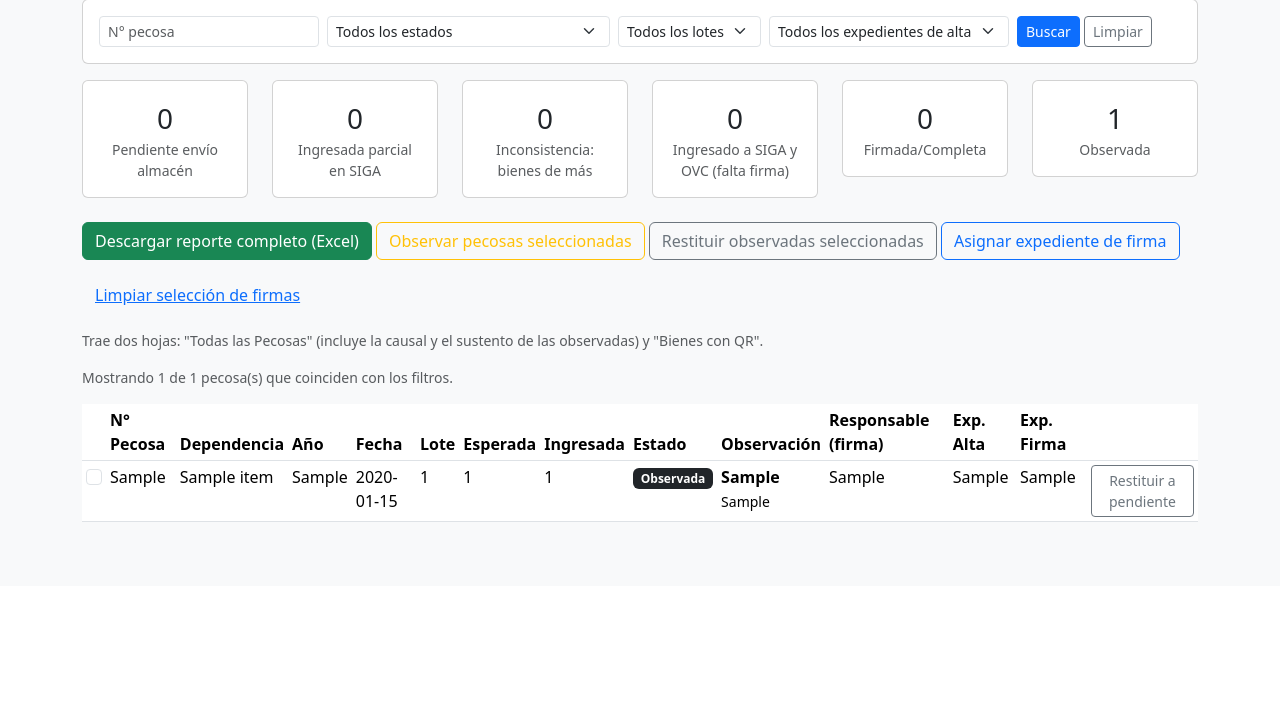
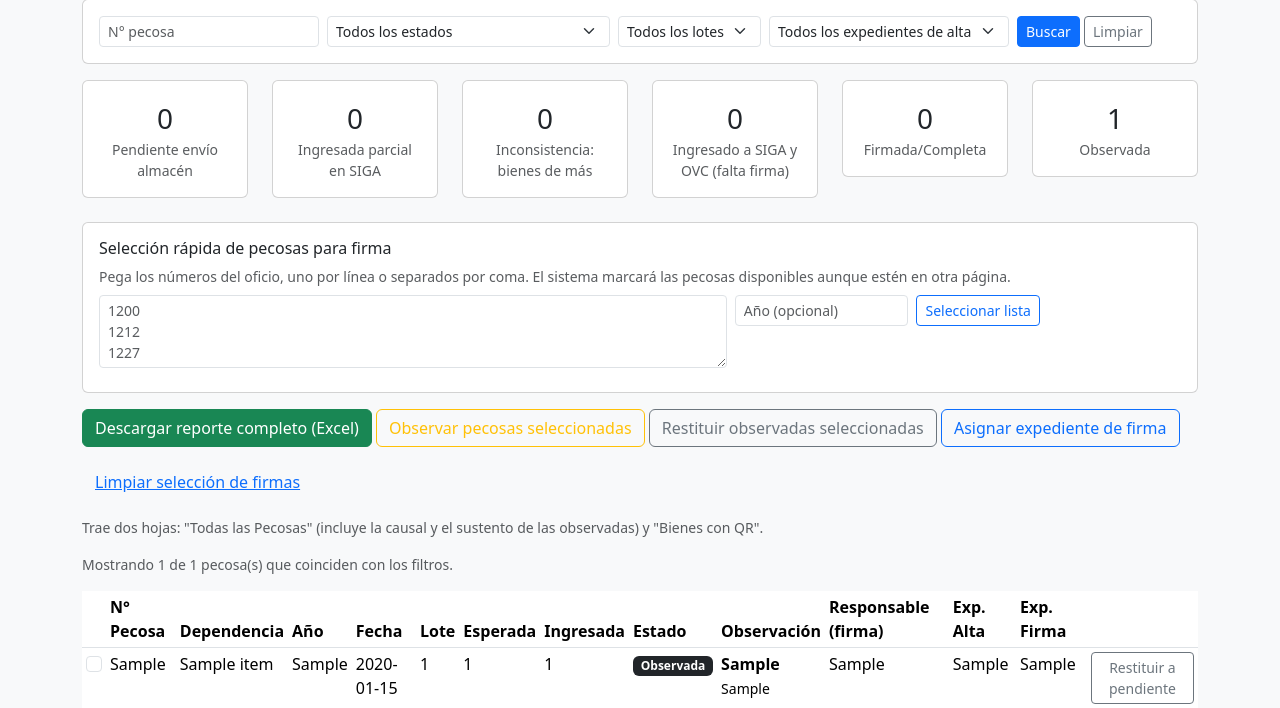
Before and after one commit to intkvn/siga-onevision-app2, a FastAPI app: a page that uses app/templates/control.html in a window 1280 px wide. Shown: the part 405-1113 px from the top of the page. Before the commit the page ends 927 px from the top, so only its background shows below. Run offline with FastAPI, Linux system fonts and the light colour scheme; the visitor is signed in with stand-in values (Sample User, id 1); tables that the repository leaves empty hold one stand-in row (values such as "Sample post").

Commit message:
Add bulk pecosa selection for signatures

```diff
--- a/app/routers/control.py
+++ b/app/routers/control.py
@@ -166,6 +166,18 @@ def ver_control(
     pagina = max(1, min(pagina, total_paginas))
     inicio = (pagina - 1) * FILAS_POR_PAGINA
     filas_pagina = filas_filtradas[inicio:inicio + FILAS_POR_PAGINA]
+    indice_firma = [
+        {
+            "clave": f"{fila['ano_eje']}|{fila['nro_pecosa']}",
+            "numero": fila["nro_pecosa"],
+            "ano": fila["ano_eje"],
+            "estado": fila["estado"],
+            "seleccionable": bool(
+                fila["pecosa_id"] and fila["estado"] == ESTADO_FALTA_FIRMA
+            ),
+        }
+        for fila in filas
+    ]
 
     return templates.TemplateResponse(
         "control.html",
@@ -186,6 +198,7 @@ def ver_control(
             "total_filtradas": total_filtradas,
             "pagina": pagina,
             "total_paginas": total_paginas,
+            "indice_firma": indice_firma,
         },
     )
 
--- a/app/templates/control.html
+++ b/app/templates/control.html
@@ -75,6 +75,25 @@
         </a>
     </div>
     {% endfor %}
+</div>
+
+<div class="card mb-3">
+    <div class="card-body">
+        <h6 class="mb-2">Selección rápida de pecosas para firma</h6>
+        <p class="text-muted small mb-2">Pega los números del oficio, uno por línea o separados por coma. El sistema marcará las pecosas disponibles aunque estén en otra página.</p>
+        <div class="row g-2 align-items-start">
+            <div class="col-md-7">
+                <textarea id="lista-pecosas-firma" class="form-control form-control-sm" rows="3" placeholder="1200&#10;1212&#10;1227"></textarea>
+            </div>
+            <div class="col-md-2">
+                <input id="anio-lista-pecosas" type="text" class="form-control form-control-sm" placeholder="Año (opcional)">
+            </div>
+            <div class="col-md-3">
+                <button type="button" class="btn btn-sm btn-outline-primary" onclick="seleccionarListaPecosas()">Seleccionar lista</button>
+            </div>
+        </div>
+        <div id="resultado-lista-pecosas" class="small mt-2"></div>
+    </div>
 </div>
 
 <a href="/control/exportar" class="btn btn-success mb-3">Descargar reporte completo (Excel)</a>
@@ -224,6 +243,7 @@
 
 <script>
 const almacenamientoSeleccionesFirma = 'control-selecciones-firma';
+const indicePecosasFirma = {{ indice_firma|tojson }};
 function leerSeleccionesFirma() {
     try { return new Set(JSON.parse(localStorage.getItem(almacenamientoSeleccionesFirma) || '[]')); }
     catch (_) { return new Set(); }
@@ -252,6 +272,43 @@ function limpiarSeleccionFirma() {
     localStorage.removeItem(almacenamientoSeleccionesFirma);
     document.querySelectorAll('.seleccion-firma').forEach((campo) => campo.checked = false);
     actualizarContadorFirma(new Set());
+}
+function numeroCanonico(valor) {
+    const texto = String(valor || '').trim().replace(/\.0$/, '');
+    return /^\d+$/.test(texto) ? String(Number(texto)) : texto;
+}
+function seleccionarListaPecosas() {
+    const texto = document.getElementById('lista-pecosas-firma').value.trim();
+    const anioGeneral = document.getElementById('anio-lista-pecosas').value.trim();
+    const resultado = document.getElementById('resultado-lista-pecosas');
+    if (!texto) { resultado.textContent = 'Pega al menos un número de pecosa.'; resultado.className = 'small mt-2 text-danger'; return; }
+    const tokens = texto.split(/[\s,;]+/).map((token) => token.trim()).filter(Boolean);
+    const actuales = leerSeleccionesFirma();
+    const seleccionadas = [], noEncontradas = [], ambiguas = [], noDisponibles = [];
+    const vistos = new Set();
+    tokens.forEach((token) => {
+        let anio = anioGeneral;
+        let numero = token;
+        if (token.includes('|')) [anio, numero] = token.split('|', 2).map((parte) => parte.trim());
+        numero = numeroCanonico(numero);
+        if (!numero || vistos.has(`${anio}|${numero}`)) return;
+        vistos.add(`${anio}|${numero}`);
+        const coincidencias = indicePecosasFirma.filter((fila) => numeroCanonico(fila.numero) === numero && (!anio || fila.ano === anio));
+        if (!coincidencias.length) { noEncontradas.push(numero); return; }
+        if (coincidencias.length > 1 && !anio) { ambiguas.push(`${numero} (${coincidencias.map((fila) => fila.ano).join(', ')})`); return; }
+        const fila = coincidencias[0];
+        if (!fila.seleccionable) { noDisponibles.push(`${numero} (${fila.estado})`); return; }
+        actuales.add(fila.clave); seleccionadas.push(`${numero} (${fila.ano})`);
+    });
+    guardarSeleccionesFirma(actuales);
+    document.querySelectorAll('.seleccion-firma').forEach((campo) => campo.checked = actuales.has(campo.value));
+    const partes = [];
+    if (seleccionadas.length) partes.push(`Seleccionadas: ${seleccionadas.join(', ')}`);
+    if (noEncontradas.length) partes.push(`No encontradas: ${noEncontradas.join(', ')}`);
+    if (ambiguas.length) partes.push(`Indica el año para: ${ambiguas.join(', ')}`);
+    if (noDisponibles.length) partes.push(`No disponibles: ${noDisponibles.join(', ')}`);
+    resultado.textContent = partes.join(' | ') || 'No se seleccionó ninguna pecosa.';
+    resultado.className = `small mt-2 ${seleccionadas.length ? 'text-success' : 'text-danger'}`;
 }
 function abrirAsignarExpedienteFirma() {
     const claves = Array.from(leerSeleccionesFirma());
```
